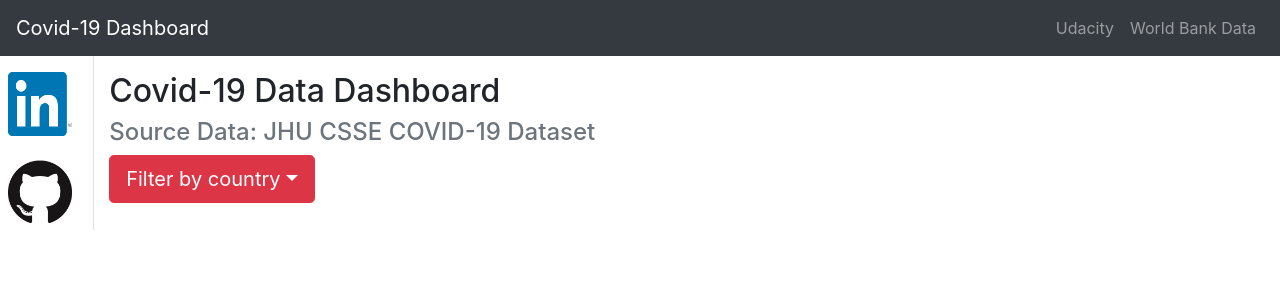
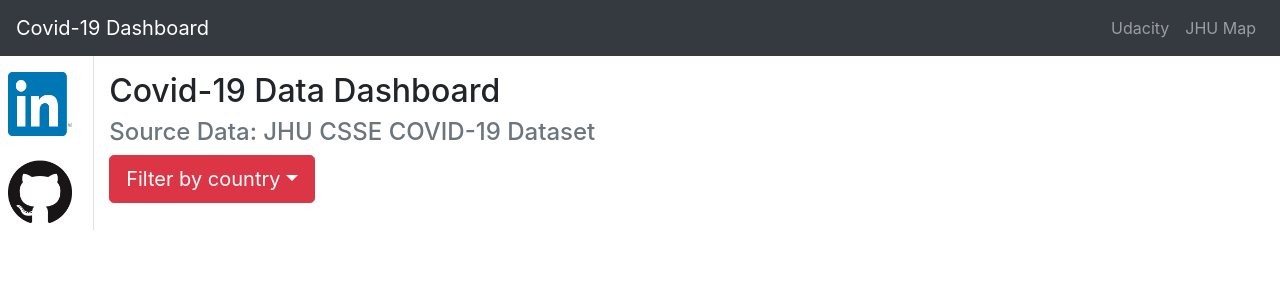
Before and after one commit to rafaelmata357/Data-Science-Udacity, a Flask app: template dashboard/covidapp/templates/index.html in a window 1280 px wide. Shown: the top 300 px of the page. Run offline with Flask 2, Linux system fonts and the light colour scheme; the template is opened without the code that fills it: most values are stand-ins (such as "Sample title", 1, 10 or a date in 2020); some libraries are stand-ins or nearby versions.

```diff
--- a/dashboard/covidapp/templates/index.html
+++ b/dashboard/covidapp/templates/index.html
@@ -29,7 +29,7 @@
         <a class="nav-link" href="https://www.udacity.com">Udacity</a>
       </li>
       <li class="nav-item">
-        <a class="nav-link" href="https://data.worldbank.org/">World Bank Data</a>
+        <a class="nav-link" href="https://coronavirus.jhu.edu/map.html">JHU Map</a>
       </li>
     </ul>
   </div>
```
